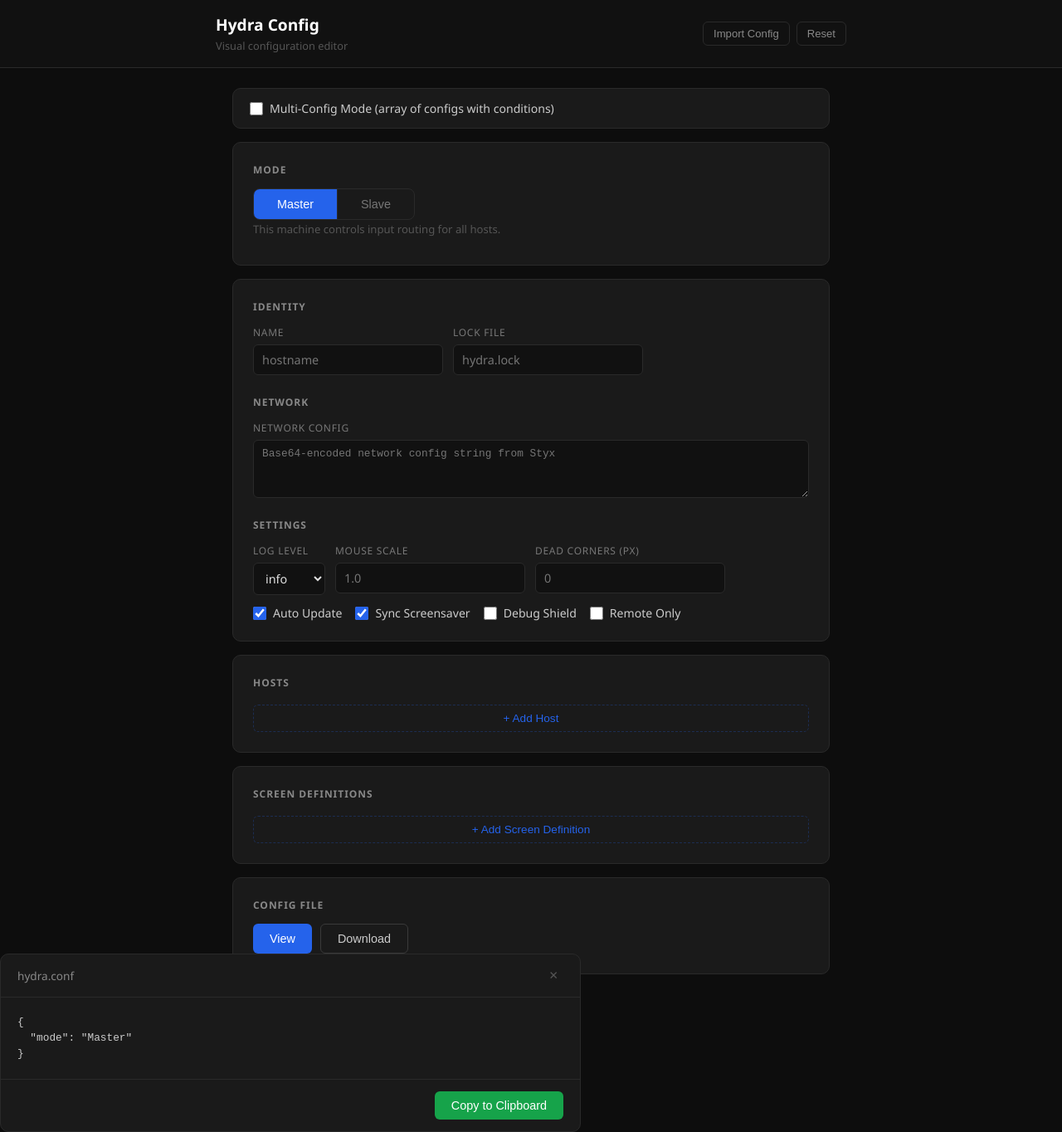
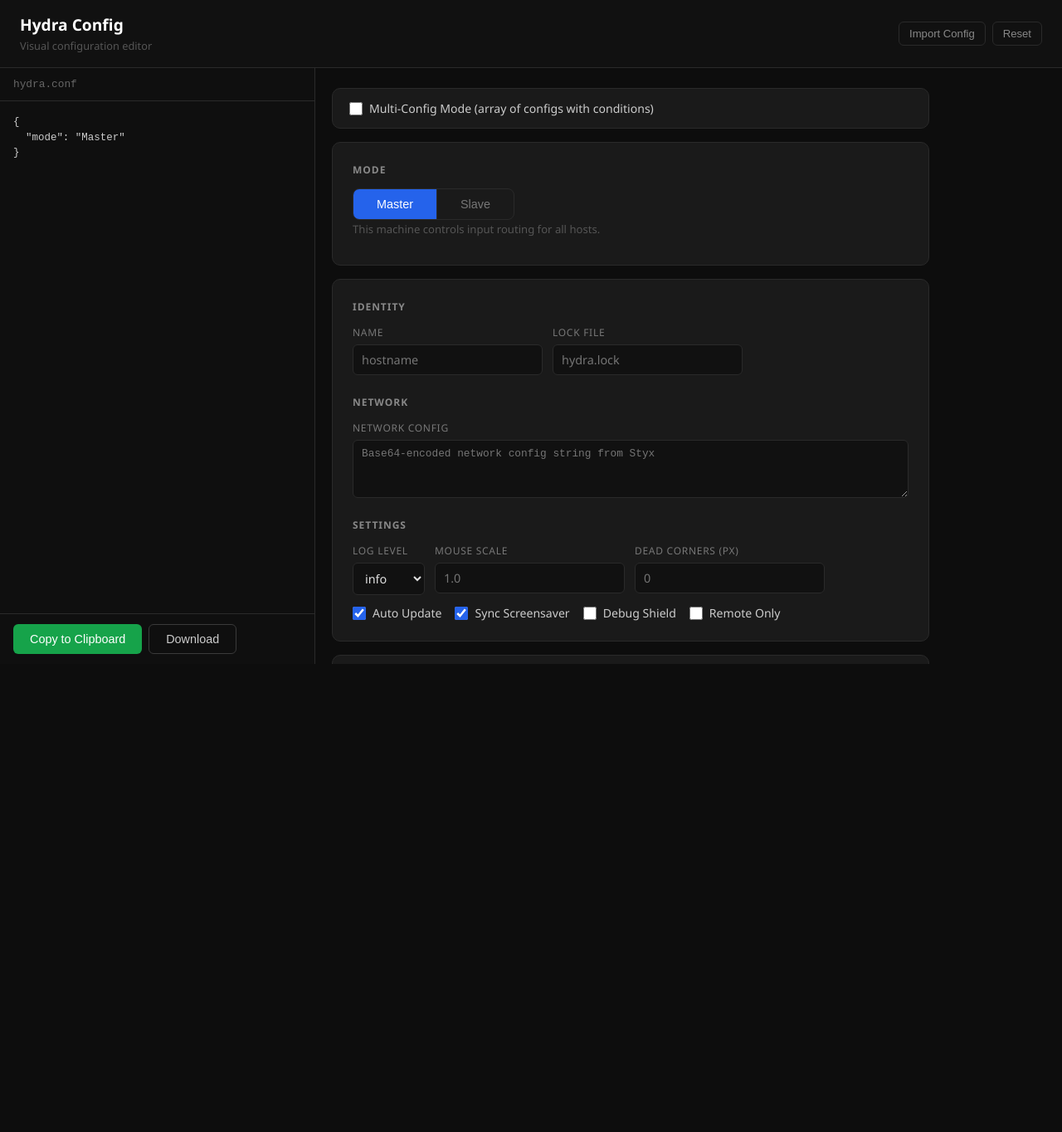
Before and after one commit to PacAnimal/hydra, a React (Vite) app in the folder HydraWebConfig/: page / in a window 1280 px wide. Shown: the whole page at 83% size. After the commit the page ends 800 px from the top, so only its background shows below. Built offline with nearby package versions, Linux system fonts and the light colour scheme.

Commit message:
Always show config during setup

```diff
--- a/HydraWebConfig/src/App.css
+++ b/HydraWebConfig/src/App.css
@@ -8,24 +8,63 @@
 }
 
 /* layout */
-.app { display: flex; flex-direction: column; min-height: 100vh; }
+.app { display: grid; grid-template-rows: auto 1fr; height: 100vh; }
 
 .app-header {
   background: #111;
   border-bottom: 1px solid #2a2a2a;
   padding: 16px 24px;
-  position: sticky;
-  top: 0;
-  z-index: 10;
 }
 
 .header-inner {
-  max-width: 760px;
-  margin: 0 auto;
   display: flex;
   align-items: center;
   justify-content: space-between;
   gap: 12px;
+}
+
+.app-body {
+  display: flex;
+  overflow: hidden;
+}
+
+.config-panel {
+  width: 380px;
+  flex-shrink: 0;
+  border-right: 1px solid #2a2a2a;
+  background: #0f0f0f;
+  display: flex;
+  flex-direction: column;
+  overflow: hidden;
+}
+
+.config-panel-inner {
+  display: flex;
+  flex-direction: column;
+  height: 100%;
+}
+
+.config-panel-header {
+  display: flex;
+  align-items: center;
+  justify-content: space-between;
+  padding: 12px 16px;
+  border-bottom: 1px solid #2a2a2a;
+  flex-shrink: 0;
+}
+
+.config-panel-title {
+  font-size: 0.8rem;
+  color: #666;
+  font-family: 'Cascadia Code', 'Fira Code', monospace;
+}
+
+.config-panel-footer {
+  display: flex;
+  gap: 8px;
+  padding: 12px 16px;
+  border-top: 1px solid #2a2a2a;
+  flex-shrink: 0;
 }
 
 .header-title h1 { font-size: 1.2rem; font-weight: 600; color: #fff; }
@@ -40,10 +79,10 @@
 .drop-target { display: flex; align-items: center; gap: 8px; }
 
 .app-main {
+  flex: 1;
+  overflow-y: auto;
+  padding: 24px 20px 60px;
   max-width: 760px;
-  margin: 0 auto;
-  padding: 24px 20px 60px;
-  width: 100%;
   display: flex;
   flex-direction: column;
   gap: 4px;
@@ -345,54 +384,18 @@
 
 .advanced summary:hover { color: #888; }
 
-/* config file section */
-.config-file-section {}
-.config-actions { display: flex; gap: 10px; }
-
-/* dialog */
-.config-dialog {
-  background: #1a1a1a;
-  border: 1px solid #2a2a2a;
-  border-radius: 10px;
-  padding: 0;
-  color: #e0e0e0;
-  max-width: 700px;
-  width: 95vw;
-  max-height: 80vh;
-  display: flex;
-  flex-direction: column;
-}
-
-.config-dialog::backdrop { background: rgba(0,0,0,0.7); }
-
-.dialog-header {
-  display: flex;
-  align-items: center;
-  justify-content: space-between;
-  padding: 16px 20px;
-  border-bottom: 1px solid #2a2a2a;
-  font-size: 0.85rem;
-  color: #888;
-  font-weight: 500;
-}
 
 .config-pre {
   font-family: 'Cascadia Code', 'Fira Code', monospace;
-  font-size: 0.8rem;
+  font-size: 0.78rem;
   line-height: 1.5;
-  padding: 20px;
+  padding: 16px;
   overflow: auto;
   flex: 1;
   color: #ccc;
   white-space: pre;
 }
 
-.dialog-footer {
-  padding: 14px 20px;
-  border-top: 1px solid #2a2a2a;
-  display: flex;
-  justify-content: flex-end;
-}
 
 /* drop overlay */
 .drop-overlay {
--- a/HydraWebConfig/src/App.tsx
+++ b/HydraWebConfig/src/App.tsx
@@ -39,6 +39,11 @@
           </div>
         </div>
       </header>
+
+      <div className="app-body">
+        <aside className="config-panel">
+          <ConfigFileSection configs={configs} multiConfig={multiConfig} />
+        </aside>
 
         <main className="app-main">
           <div className="section multi-toggle">
@@ -119,9 +124,8 @@
               ))}
             </div>
           )}
-
-        <ConfigFileSection configs={configs} multiConfig={multiConfig} />
         </main>
+      </div>
     </div>
   )
 }
--- a/HydraWebConfig/src/components/ConfigFileSection.tsx
+++ b/HydraWebConfig/src/components/ConfigFileSection.tsx
@@ -1,4 +1,4 @@
-import { useState, useRef, useEffect } from 'react'
+import { useState } from 'react'
 import type { HydraConfig } from '../types'
 import { serialize } from '../utils/serializer'
 
@@ -8,16 +8,8 @@
 }
 
 export function ConfigFileSection({ configs, multiConfig }: Props) {
-  const [viewOpen, setViewOpen] = useState(false)
   const [copied, setCopied] = useState(false)
-  const dialogRef = useRef<HTMLDialogElement>(null)
-
   const json = serialize(configs, multiConfig)
-
-  useEffect(() => {
-    if (viewOpen) dialogRef.current?.showModal()
-    else dialogRef.current?.close()
-  }, [viewOpen])
 
   const download = () => {
     const blob = new Blob([json], { type: 'application/json' })
@@ -36,25 +28,17 @@
   }
 
   return (
-    <div className="section config-file-section">
-      <h2>Config File</h2>
-      <div className="config-actions">
-        <button className="btn-primary" onClick={() => setViewOpen(true)}>View</button>
+    <div className="config-panel-inner">
+      <div className="config-panel-header">
+        <span className="config-panel-title">hydra.conf</span>
+      </div>
+      <pre className="config-pre">{json}</pre>
+      <div className="config-panel-footer">
+        <button className="btn-copy" onClick={copy}>
+          {copied ? 'Copied!' : 'Copy to Clipboard'}
+        </button>
         <button className="btn-secondary" onClick={download}>Download</button>
       </div>
-
-      <dialog ref={dialogRef} className="config-dialog" onClose={() => setViewOpen(false)}>
-        <div className="dialog-header">
-          <span>hydra.conf</span>
-          <button className="btn-remove" onClick={() => setViewOpen(false)} aria-label="close">✕</button>
-        </div>
-        <pre className="config-pre">{json}</pre>
-        <div className="dialog-footer">
-          <button className="btn-copy" onClick={copy}>
-            {copied ? 'Copied!' : 'Copy to Clipboard'}
-          </button>
-        </div>
-      </dialog>
     </div>
   )
 }
```
Also changed, not shown: 1 other file (tests, documents, lock files or other folders). Lines whose indentation alone changed are shown as unchanged.
